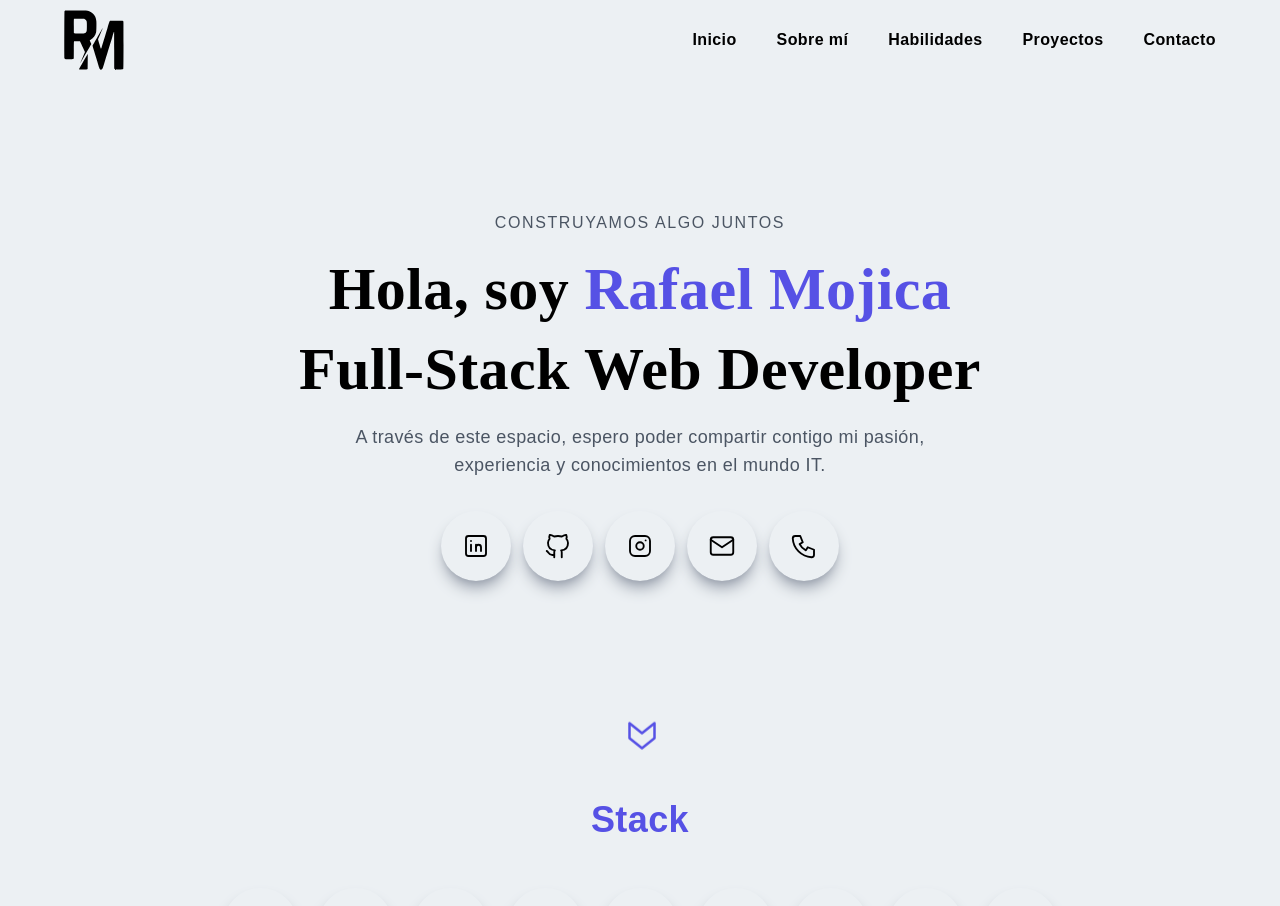
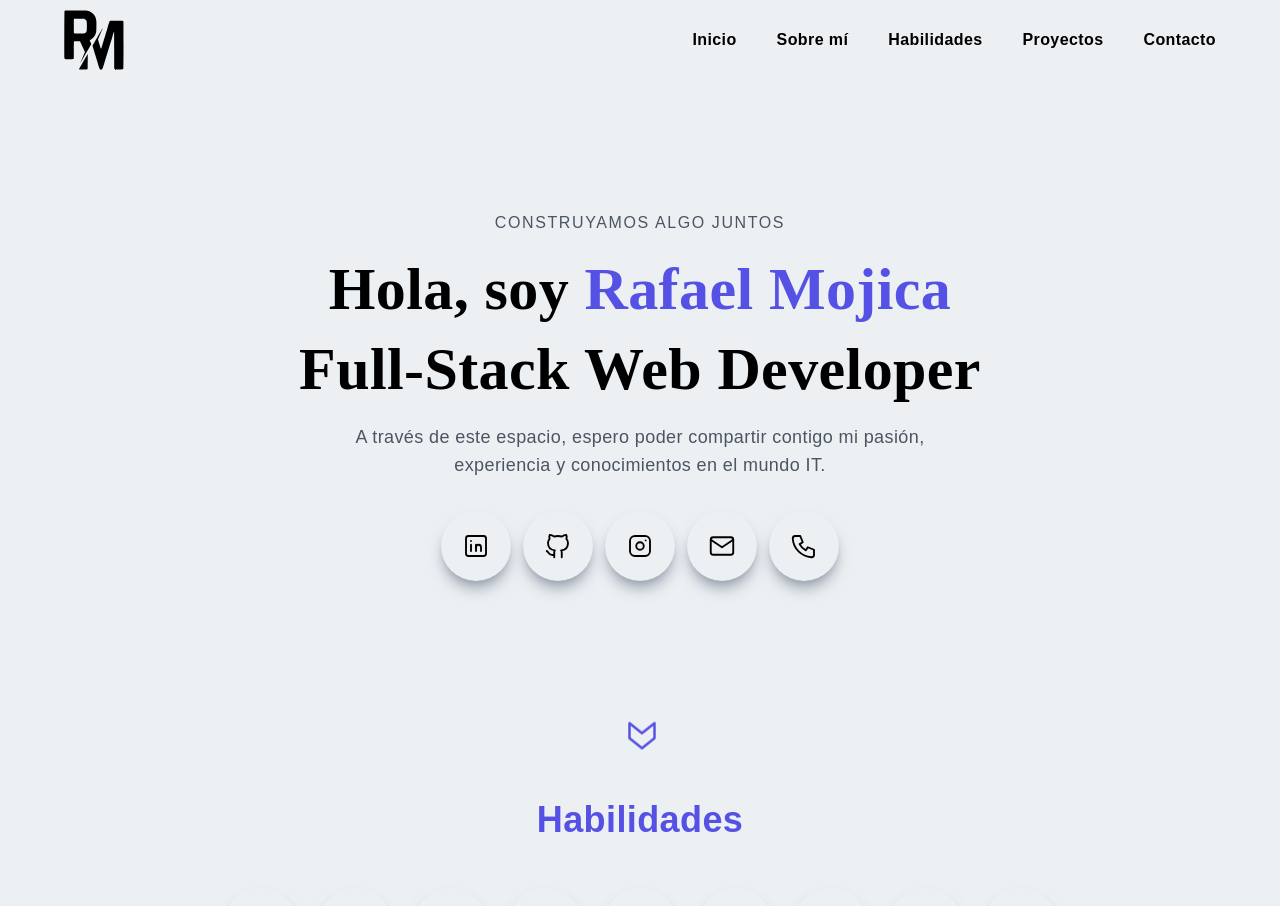
Before and after one commit to RafaMojica/Portfolio-Rafael-Mojica, a Next.js app: page / in a window 1280 px wide. Shown: the top 906 px of the page. Built offline with nearby package versions, Linux system fonts and the light colour scheme.

Commit message:
Fix: Name section

```diff
--- a/src/components/Skills.tsx
+++ b/src/components/Skills.tsx
@@ -6,7 +6,7 @@ import React from "react";
 const Skills = () => {
   return (
     <Layout id="skills">
-      <h2 className="text-center text-secondary font-bold">Stack</h2>
+      <h2 className="text-center text-secondary font-bold">Habilidades</h2>
       <ul className="flex flex-wrap justify-center items-center gap-5 pt-12">
         {stack.map(({ name, href, Icon }) => {
           return (
```
